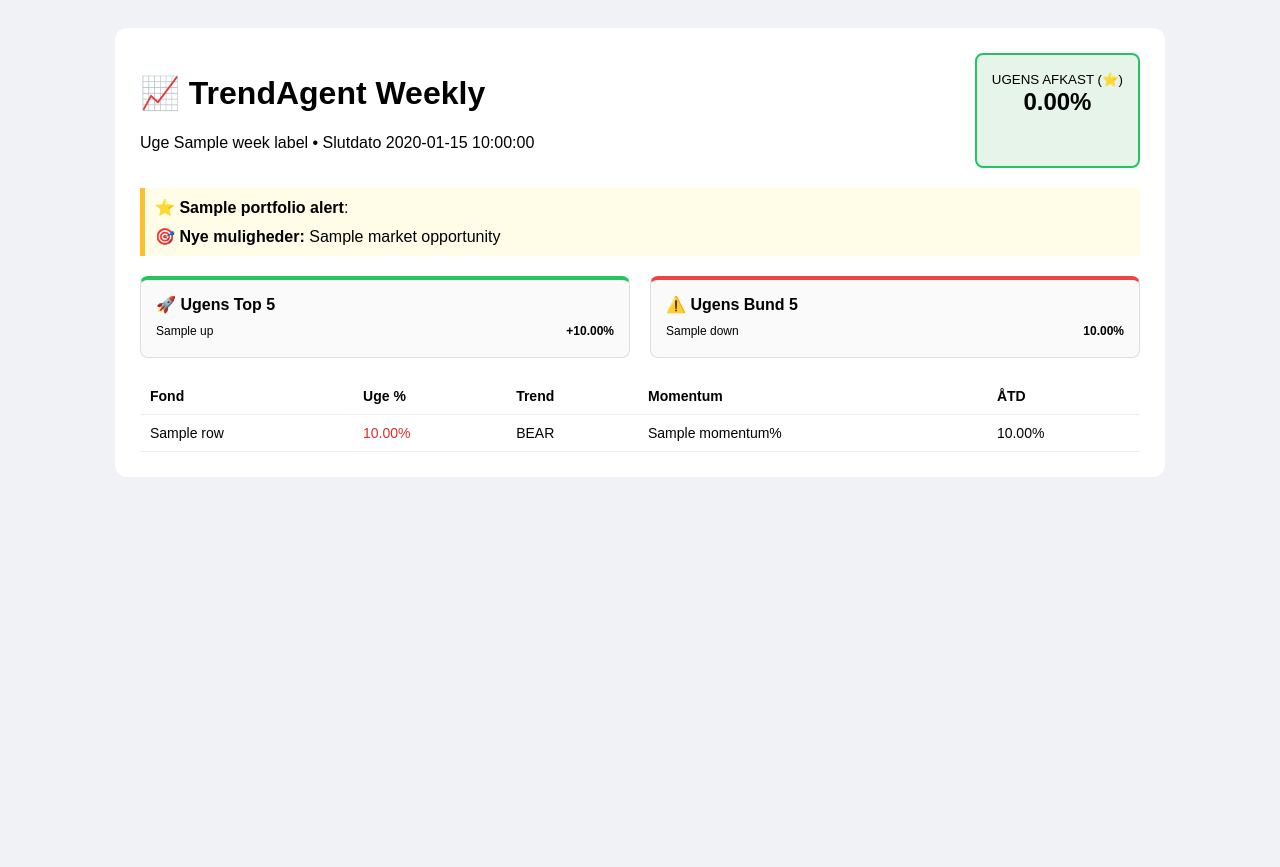
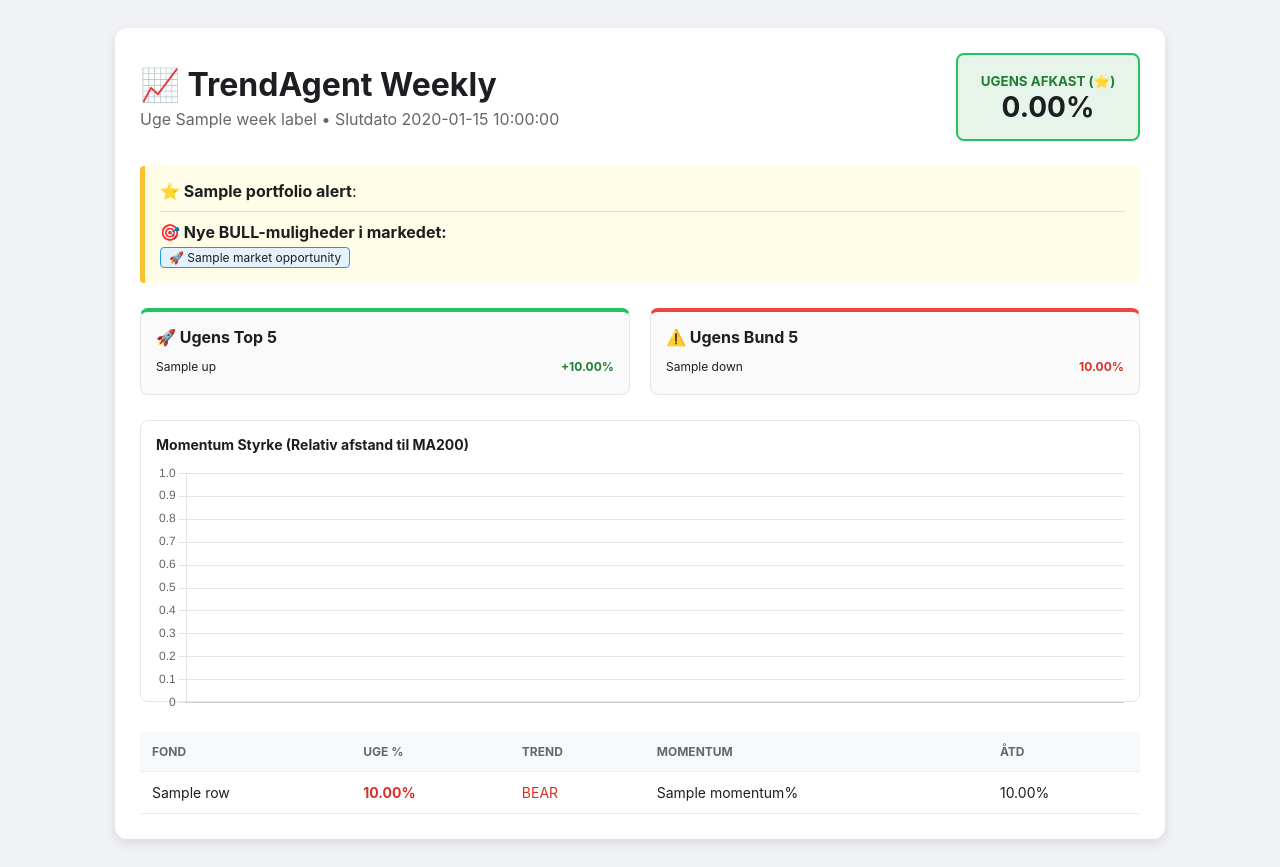
Before and after one commit to Alf4444/TrendAgent, a Python web app: template templates/weekly.html.j2 in a window 1280 px wide. Before the commit the page ends 477 px from the top, so only its background shows below. Run offline with Jinja, Linux system fonts and the light colour scheme; the template is opened without the code that fills it: most values are stand-ins (such as "Sample title", 1, 10 or a date in 2020).

Commit message:
Update weekly.html.j2

```diff
--- a/templates/weekly.html.j2
+++ b/templates/weekly.html.j2
@@ -5,58 +5,74 @@
   <title>TrendAgent Weekly</title>
   <script src="https://cdn.jsdelivr.net/npm/chart.js"></script>
   <style>
-    body { font-family: sans-serif; background: #f0f2f5; padding: 20px; }
-    .container { max-width: 1000px; margin: auto; background: white; padding: 25px; border-radius: 12px; }
-    .header { display: flex; justify-content: space-between; margin-bottom: 20px; }
-    .score-box { border: 2px solid #22c55e; background: #e6f4ea; padding: 15px; border-radius: 8px; text-align: center; }
-    .grid { display: flex; gap: 20px; margin-bottom: 20px; }
-    .box { flex: 1; padding: 15px; border-radius: 8px; border: 1px solid #ddd; background: #fafafa; }
-    .alert { background: #fffde7; border-left: 5px solid #fbc02d; padding: 10px; margin-bottom: 20px; }
-    table { width: 100%; border-collapse: collapse; margin-top: 20px; }
-    th, td { padding: 10px; border-bottom: 1px solid #eee; text-align: left; font-size: 14px; }
-    .active { background: #fffde7; font-weight: bold; }
+    body { font-family: -apple-system, sans-serif; background: #f0f2f5; padding: 20px; color: #1c1e21; }
+    .container { max-width: 1000px; margin: auto; background: white; padding: 25px; border-radius: 12px; box-shadow: 0 4px 12px rgba(0,0,0,0.1); }
+    .header { display: flex; justify-content: space-between; align-items: center; margin-bottom: 25px; }
+    .score-box { border: 2px solid #22c55e; background: #e6f4ea; padding: 15px; border-radius: 8px; text-align: center; min-width: 150px; }
+
+    .alert-section { background: #fffde7; border-left: 5px solid #fbc02d; padding: 15px; margin-bottom: 25px; border-radius: 4px; }
+    .opportunity-badge { background: #e3f2fd; border: 1px solid #2196f3; padding: 2px 8px; border-radius: 4px; font-size: 12px; margin-right: 5px; display: inline-block; margin-top: 5px; }
+
+    .grid { display: flex; gap: 20px; margin-bottom: 25px; }
+    .box { flex: 1; padding: 15px; border-radius: 8px; border: 1px solid #e4e6eb; background: #fafafa; }
+
+    .chart-container { height: 250px; margin-bottom: 30px; padding: 15px; border: 1px solid #e4e6eb; border-radius: 8px; }
+
+    table { width: 100%; border-collapse: collapse; }
+    th, td { padding: 12px; border-bottom: 1px solid #eee; text-align: left; font-size: 14px; }
+    th { background: #f8f9fa; color: #65676b; font-size: 12px; text-transform: uppercase; }
+    .active { background: #fffde7; font-weight: 600; }
   </style>
 </head>
 <body>
   <div class="container">
     <div class="header">
       <div>
-        <h1>📈 TrendAgent Weekly</h1>
-        <p>Uge {{ week_label }} • Slutdato {{ week_end_date }}</p>
+        <h1 style="margin:0;">📈 TrendAgent Weekly</h1>
+        <p style="color:#65676b; margin:5px 0 0 0;">Uge {{ week_label }} • Slutdato {{ week_end_date }}</p>
       </div>
       <div class="score-box">
-        <small>UGENS AFKAST (⭐)</small><br>
-        <strong style="font-size: 24px;">{{ '%.2f'|format(avg_portfolio_return) }}%</strong>
+        <small style="font-weight:bold; color: #1e7e34;">UGENS AFKAST (⭐)</small><br>
+        <strong style="font-size: 28px;">{{ '%.2f'|format(avg_portfolio_return) }}%</strong>
       </div>
     </div>
 
     {% if portfolio_alerts or market_opportunities %}
-    <div class="alert">
-      {% for a in portfolio_alerts %}<div><strong>⭐ {{ a.name }}</strong>: {{ a.msg }}</div>{% endfor %}
+    <div class="alert-section">
+      {% for a in portfolio_alerts %}
+        <div style="margin-bottom:8px;"><strong>⭐ {{ a.name }}</strong>: {{ a.msg }}</div>
+      {% endfor %}
       {% if market_opportunities %}
-        <div style="margin-top:10px;"><strong>🎯 Nye muligheder:</strong>
-        {% for o in market_opportunities %}{{ o.name }}{{ ", " if not loop.last }}{% endfor %}</div>
+        <div style="margin-top:10px; border-top: 1px solid #f0e68c; padding-top: 10px;">
+          <strong>🎯 Nye BULL-muligheder i markedet:</strong><br>
+          {% for o in market_opportunities %}<span class="opportunity-badge">🚀 {{ o.name }}</span>{% endfor %}
+        </div>
       {% endif %}
     </div>
     {% endif %}
 
     <div class="grid">
       <div class="box" style="border-top: 4px solid #22c55e;">
-        <h4 style="margin:0 0 10px 0">🚀 Ugens Top 5</h4>
+        <h4 style="margin:0 0 12px 0">🚀 Ugens Top 5</h4>
         {% for t in top_up %}
-          <div style="display:flex; justify-content:space-between; font-size:12px; margin-bottom:4px;">
-            <span>{{ t.name[:30] }}</span> <strong>+{{ '%.2f'|format(t.week_change_pct) }}%</strong>
+          <div style="display:flex; justify-content:space-between; font-size:12px; margin-bottom:5px;">
+            <span>{{ t.name[:30] }}</span> <strong style="color:#1e7e34;">+{{ '%.2f'|format(t.week_change_pct) }}%</strong>
           </div>
         {% endfor %}
       </div>
       <div class="box" style="border-top: 4px solid #ef4444;">
-        <h4 style="margin:0 0 10px 0">⚠️ Ugens Bund 5</h4>
+        <h4 style="margin:0 0 12px 0">⚠️ Ugens Bund 5</h4>
         {% for t in top_down %}
-          <div style="display:flex; justify-content:space-between; font-size:12px; margin-bottom:4px;">
-            <span>{{ t.name[:30] }}</span> <strong>{{ '%.2f'|format(t.week_change_pct) }}%</strong>
+          <div style="display:flex; justify-content:space-between; font-size:12px; margin-bottom:5px;">
+            <span>{{ t.name[:30] }}</span> <strong style="color:#d93025;">{{ '%.2f'|format(t.week_change_pct) }}%</strong>
           </div>
         {% endfor %}
       </div>
+    </div>
+
+    <div class="chart-container">
+      <h4 style="margin:0 0 10px 0; font-size: 14px;">Momentum Styrke (Relativ afstand til MA200)</h4>
+      <canvas id="momentumChart"></canvas>
     </div>
 
     <table>
@@ -67,8 +83,8 @@
         {% for row in rows %}
         <tr class="{{ 'active' if row.is_active else '' }}">
           <td>{{ '⭐' if row.is_active else '' }} {{ row.name[:45] }}</td>
-          <td style="color: {{ '#1e7e34' if row.week_change_pct > 0 else '#d93025' }}">{{ '%.2f'|format(row.week_change_pct) }}%</td>
-          <td>{{ 'BULL' if row.trend_state == 'UP' else 'BEAR' }}</td>
+          <td style="font-weight:bold; color: {{ '#1e7e34' if row.week_change_pct > 0 else '#d93025' }}">{{ '%.2f'|format(row.week_change_pct) }}%</td>
+          <td><span style="color: {{ '#1e7e34' if row.trend_state == 'UP' else '#d93025' }}">{{ 'BULL' if row.trend_state == 'UP' else 'BEAR' }}</span></td>
           <td>{{ row.momentum }}%</td>
           <td>{{ '%.2f'|format(row.ytd_return) }}%</td>
         </tr>
@@ -76,5 +92,23 @@
       </tbody>
     </table>
   </div>
+
+  <script>
+    const ctx = document.getElementById('momentumChart').getContext('2d');
+    const rawData = {{ chart_values | tojson }};
+    new Chart(ctx, {
+      type: 'bar',
+      data: {
+        labels: {{ chart_labels | tojson }},
+        datasets: [{
+          data: rawData,
+          backgroundColor: rawData.map(v => v > 0 ? 'rgba(34, 197, 94, 0.7)' : 'rgba(239, 68, 68, 0.7)'),
+          borderColor: rawData.map(v => v > 0 ? 'rgb(34, 197, 94)' : 'rgb(239, 68, 68)'),
+          borderWidth: 1
+        }]
+      },
+      options: { responsive: true, maintainAspectRatio: false, plugins: { legend: { display: false } } }
+    });
+  </script>
 </body>
 </html>
```
